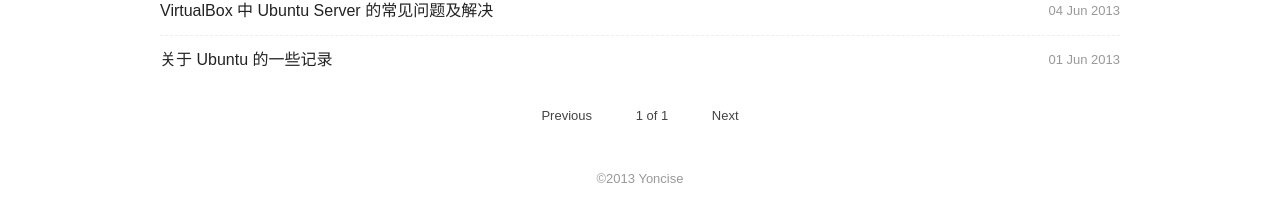
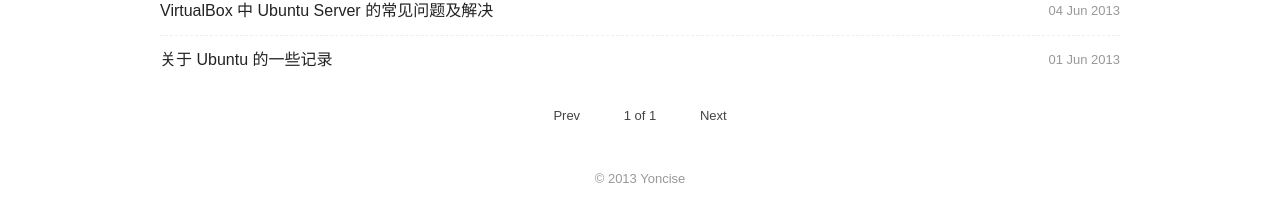
Before and after one commit to yoncise/yoncise.github.io, a Jekyll site: the page built from blog/index.html, in a window 1280 px wide. Shown: the part 312-534 px from the top of the page. Built offline with Jekyll 4.4.1, drawn with Linux system fonts in a browser that asks for light colours; Markdown is read by kramdown in place of the engine named in the settings; the list of posts is cut into pages by our own code; comment, search, counter and statistics services are not loaded.

Commit message:
pagenation style change

```diff
--- a/_includes/footer.html
+++ b/_includes/footer.html
@@ -1 +1 @@
-<span id="copyright">&copy;2013 Yoncise</span>
+<span id="copyright">&copy; 2013 Yoncise</span>
--- a/blog/css/style.css
+++ b/blog/css/style.css
@@ -143,6 +143,11 @@
 
 #pagination a {
     color: #444;
+    text-decoration: none;
+}
+
+#pagination a:hover {
+    text-decoration: underline;
 }
 
 #pagination .page_number {
--- a/blog/index.html
+++ b/blog/index.html
@@ -34,7 +34,7 @@
         <a class="previous" href="/{{ paginator.previous_page_path }}">Previous</a>
         {% endif %}
         {% else %}
-        <span class="previous">Previous</span>
+        <span class="prev">Prev</span>
         {% endif %}
 
         <span class="page_number ">{{ paginator.page }} of {{ paginator.total_pages }}</span>
```
